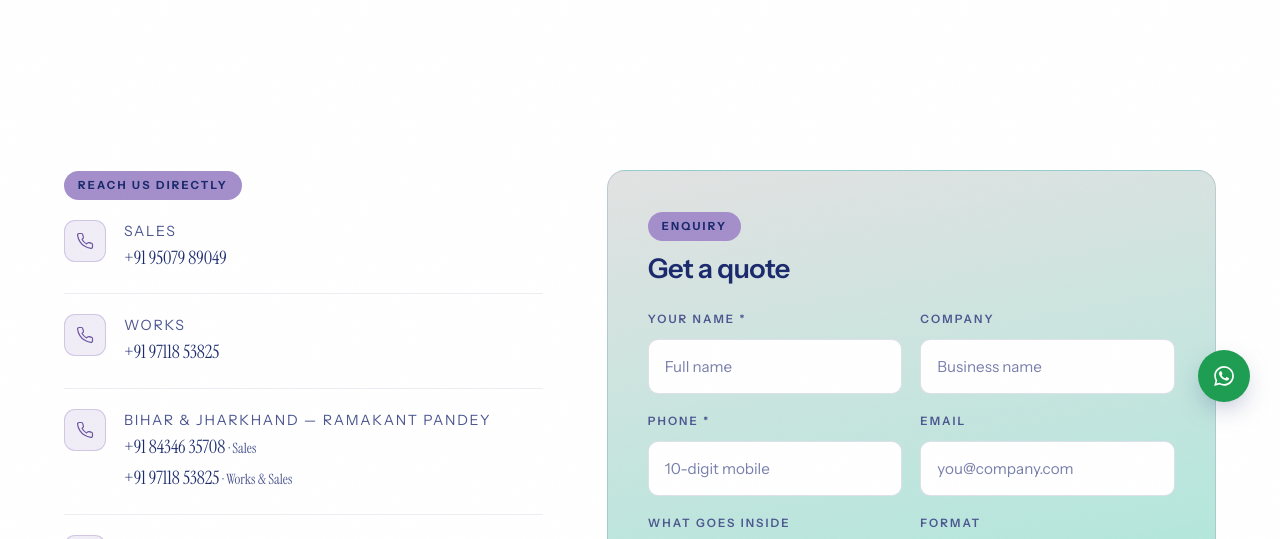
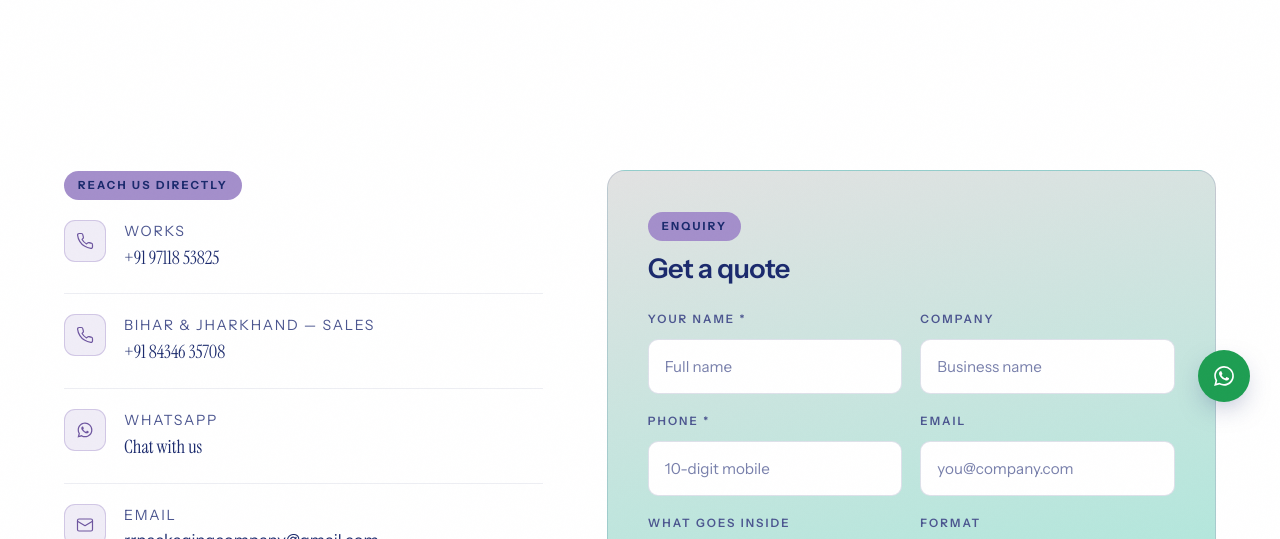
Before and after one commit to mranandshivam091-rgb/rr-packaging-company, a Gatsby site: page /contact in a window 1280 px wide. Shown: the part 368-907 px from the top of the page. Built offline with nearby package versions, Linux system fonts and the light colour scheme; Gatsby itself is replaced by a stand-in of ours.

Commit message:
Make Ramakant Pandey the sole Founder & Proprietor; update Sales/WhatsApp numbers
Removes the duplicate Bihar & Jharkhand proprietor block now that he's the
main proprietor; keeps a distinct Bihar & Jharkhand sales line on Contact.

```diff
--- a/src/components/Footer.js
+++ b/src/components/Footer.js
@@ -73,12 +73,7 @@ export default function Footer() {
 
         <div className="footer-bottom">
           <span>© {year} {company.legalName}. All rights reserved.</span>
-          <span>
-            {company.proprietor.name} · {company.proprietor.role}
-            {company.partner.show && (
-              <> &nbsp;·&nbsp; {company.partner.name} · {company.partner.role}, {company.partner.region}</>
-            )}
-          </span>
+          <span>{company.proprietor.name} · {company.proprietor.role}</span>
         </div>
       </div>
     </footer>
--- a/src/data/site.js
+++ b/src/data/site.js
@@ -4,7 +4,7 @@
  *  Everything the website says lives in this one file.
  *  Edit here, rebuild, and the whole site updates.
  *
- *  Lines marked  // ⚠️ CONFIRM  should be checked with Avinash ji
+ *  Lines marked  // ⚠️ CONFIRM  should be checked with Ramakant ji
  *  before the site goes live.
  * ─────────────────────────────────────────────────────────────
  */
@@ -17,24 +17,13 @@ export const company = {
   blurb:
     "Manufacturing & trading of all packaging printing materials — rotogravure-printed laminated rolls, pouches, sachets and shrink sleeves.",
   proprietor: {
-    name: "Avinash Kumar",
+    name: "Ramakant Pandey",
     role: "Founder & Proprietor",
   },
-  partner: {
-    name: "Ramakant Pandey",
-    role: "Proprietor",
-    region: "Bihar & Jharkhand",
-    phones: [
-      { label: "Sales", number: "+918434635708", display: "+91 84346 35708" },
-      { label: "Works & Sales", number: "+919711853825", display: "+91 97118 53825" },
-    ],
-    show: true,
-  },
   phones: [
-    { label: "Sales", number: "+919507989049", display: "+91 95079 89049" },
     { label: "Works", number: "+919711853825", display: "+91 97118 53825" },
   ],
-  whatsapp: "919507989049",
+  whatsapp: "918434635708",
   email: "rrpackagingcompany@gmail.com", // ⚠️ CONFIRM full address
   address: {
     line1: "C-43-44, Phase-III, UPSIDC",
--- a/src/pages/contact.js
+++ b/src/pages/contact.js
@@ -115,25 +115,15 @@ export default function ContactPage() {
               </div>
             ))}
 
-            {company.partner.show && (
-              <div className="contact-row">
-                <span className="contact-ic"><Phone /></span>
-                <div>
-                  <p className="t-small" style={{ textTransform: "uppercase", letterSpacing: "0.12em" }}>
-                    {company.partner.region} — {company.partner.name}
-                  </p>
-                  {company.partner.phones.map(p => (
-                    <a
-                      key={p.number}
-                      href={`tel:${p.number}`}
-                      style={{ display: "block", fontSize: "1.15rem", fontFamily: "var(--f-display)" }}
-                    >
-                      {p.display} <span className="t-small">· {p.label}</span>
-                    </a>
-                  ))}
-                </div>
+            <div className="contact-row">
+              <span className="contact-ic"><Phone /></span>
+              <div>
+                <p className="t-small" style={{ textTransform: "uppercase", letterSpacing: "0.12em" }}>Bihar &amp; Jharkhand — Sales</p>
+                <a href="tel:+918434635708" style={{ fontSize: "1.15rem", fontFamily: "var(--f-display)" }}>
+                  +91 84346 35708
+                </a>
               </div>
-            )}
+            </div>
 
             <div className="contact-row">
               <span className="contact-ic"><Whatsapp size={18} /></span>
```
Also changed, not shown: src/pages/about.js (+2 -8 lines).
